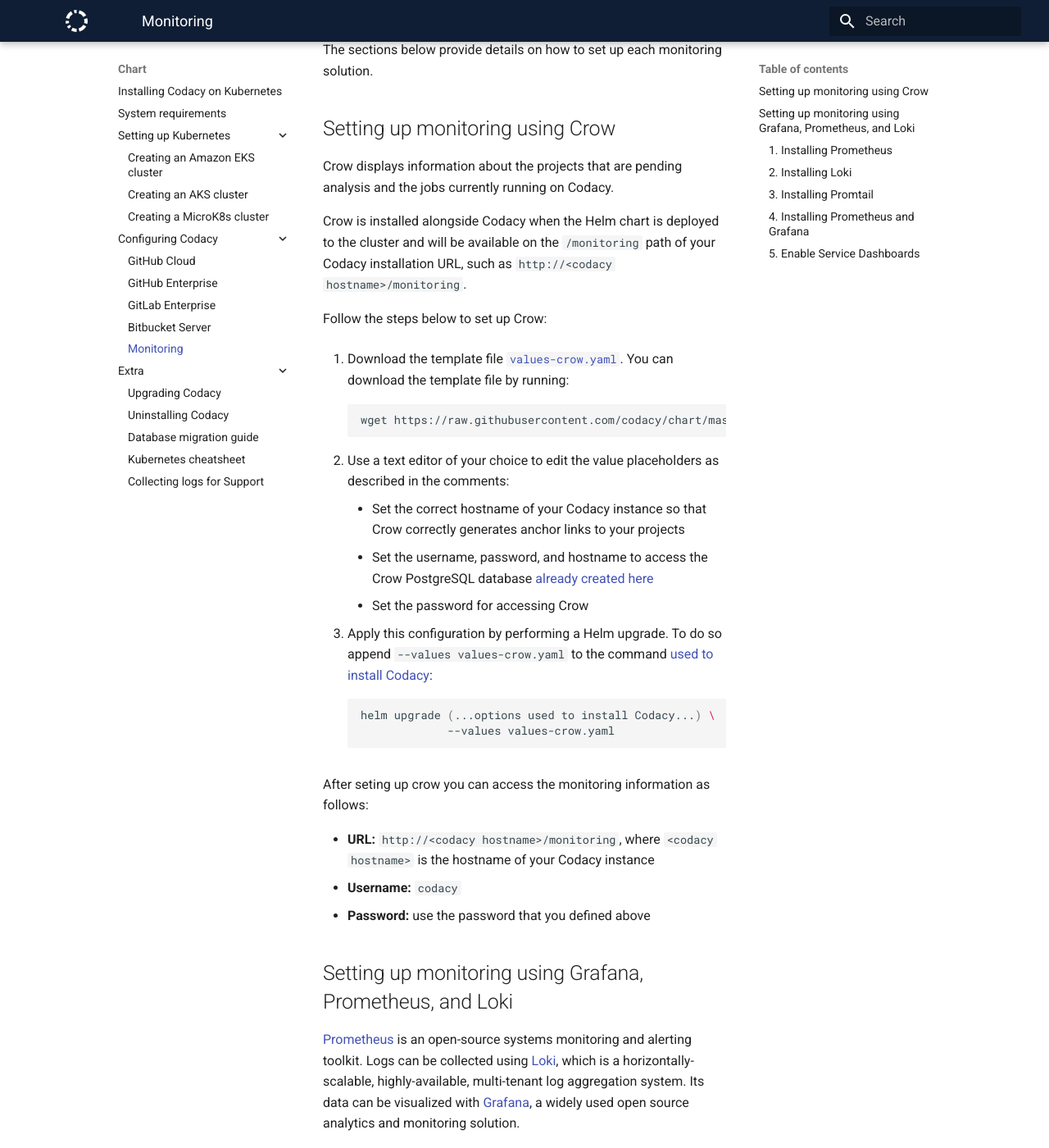
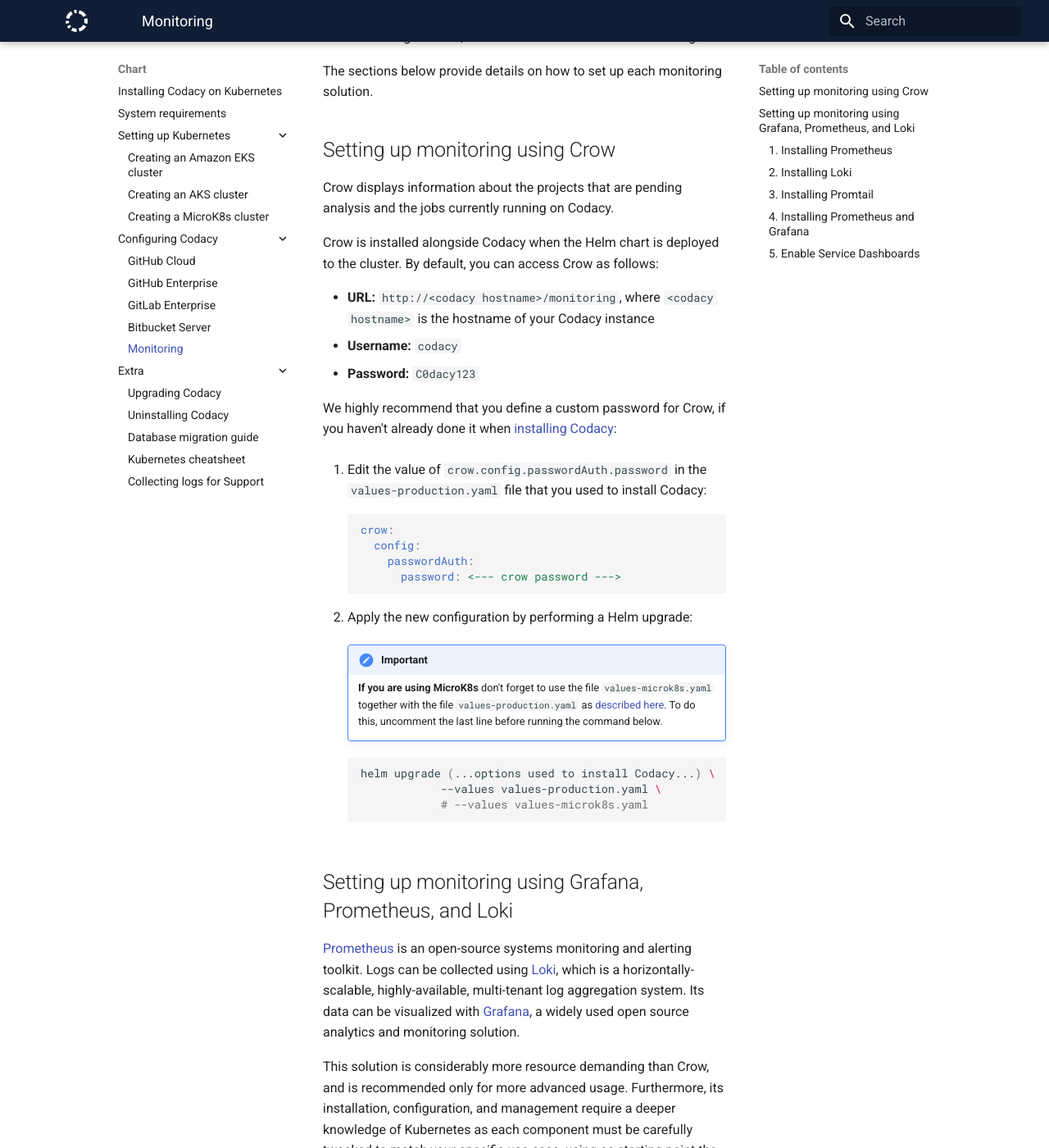
Before and after one commit to codacy/chart, an MkDocs documentation site: the page built from docs/configuration/monitoring.md, in a window 1280 px wide and 1400 px high, scrolled down 277 px. Shown: the whole window at 82% size. Built offline with MkDocs 1.6.1 and Material for MkDocs 9.7.7, drawn with Linux system fonts in a browser that asks for light colours; some of the changed text lies outside the part shown.

Commit message:
Simplify Crow setup taking into account it is already enabled by default

````diff
--- a/docs/configuration/monitoring.md
+++ b/docs/configuration/monitoring.md
@@ -2,7 +2,7 @@
 
 Currently, we support two monitoring solutions:
 
--   **[Crow](#setting-up-monitoring-using-crow):** A simple, lightweight, and built-in monitoring solution.
+-   **[Crow](#setting-up-monitoring-using-crow):** A simple, lightweight, and built-in monitoring solution, that is enabled by default when you install Codacy.
 -   **[Prometheus + Grafana + Loki](#setting-up-monitoring-using-grafana-prometheus-and-loki):** A comprehensive third-party monitoring solution, recommended for more advanced usage.
 
 The sections below provide details on how to set up each monitoring solution.
@@ -11,34 +11,33 @@
 
 Crow displays information about the projects that are pending analysis and the jobs currently running on Codacy.
 
-Crow is installed alongside Codacy when the Helm chart is deployed to the cluster and will be available on the `/monitoring` path of your Codacy installation URL, such as `http://<codacy hostname>/monitoring`.
+Crow is installed alongside Codacy when the Helm chart is deployed to the cluster. By default, you can access Crow as follows:
 
-Follow the steps below to set up Crow:
+-   **URL:** `http://<codacy hostname>/monitoring`, where `<codacy hostname>` is the hostname of your Codacy instance
+-   **Username:** `codacy`
+-   **Password:** `C0dacy123`
 
-1.  Download the template file [`values-crow.yaml`](https://github.com/codacy/chart/blob/master/codacy/values-crow.yaml){: target="_blank"}. You can download the template file by running:
+We highly recommend that you define a custom password for Crow, if you haven't already done it when [installing Codacy](../index.md#2.-installing-codacy):
 
-    ```bash
-    wget https://raw.githubusercontent.com/codacy/chart/master/codacy/values-crow.yaml
+1.  Edit the value of `crow.config.passwordAuth.password` in the `values-production.yaml` file that you used to install Codacy:
+
+    ```yaml
+    crow:
+      config:
+        passwordAuth:
+          password: <--- crow password --->
     ```
 
-2.  Use a text editor of your choice to edit the value placeholders as described in the comments:
+2.  Apply the new configuration by performing a Helm upgrade:
 
-    -   Set the correct hostname of your Codacy instance so that Crow correctly generates anchor links to your projects
-    -   Set the username, password, and hostname to access the Crow PostgreSQL database [already created here](../requirements.md#preparing-postgresql-for-codacy)
-    -   Set the password for accessing Crow
-
-3.  Apply this configuration by performing a Helm upgrade. To do so append `--values values-crow.yaml` to the command [used to install Codacy](../index.md#2-installing-codacy):
+    !!! important
+        **If you are using MicroK8s** don't forget to use the file `values-microk8s.yaml` together with the file `values-production.yaml` as [described here](../infrastructure/microk8s-quickstart.md#notes-on-installing-codacy). To do this, uncomment the last line before running the command below.
 
     ```bash
     helm upgrade (...options used to install Codacy...) \
-                 --values values-crow.yaml
+                --values values-production.yaml \
+                # --values values-microk8s.yaml
     ```
-
-After seting up crow you can access the monitoring information as follows:
-
--   **URL:** `http://<codacy hostname>/monitoring`, where `<codacy hostname>` is the hostname of your Codacy instance
--   **Username:** `codacy`
--   **Password:** use the password that you defined above
 
 ## Setting up monitoring using Grafana, Prometheus, and Loki
 
````
